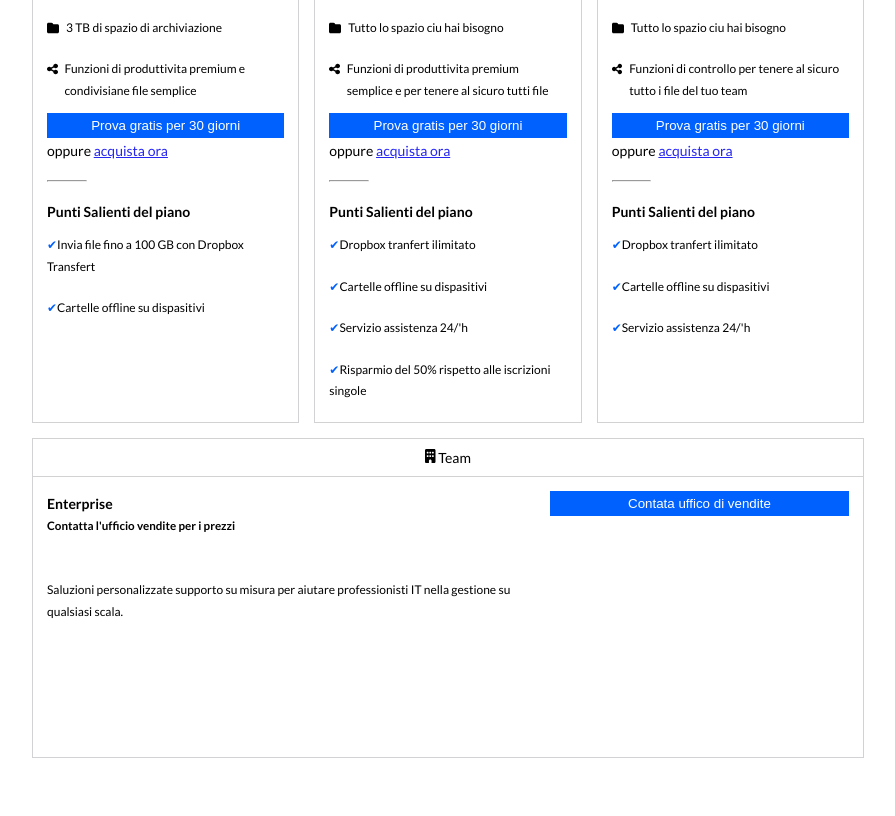
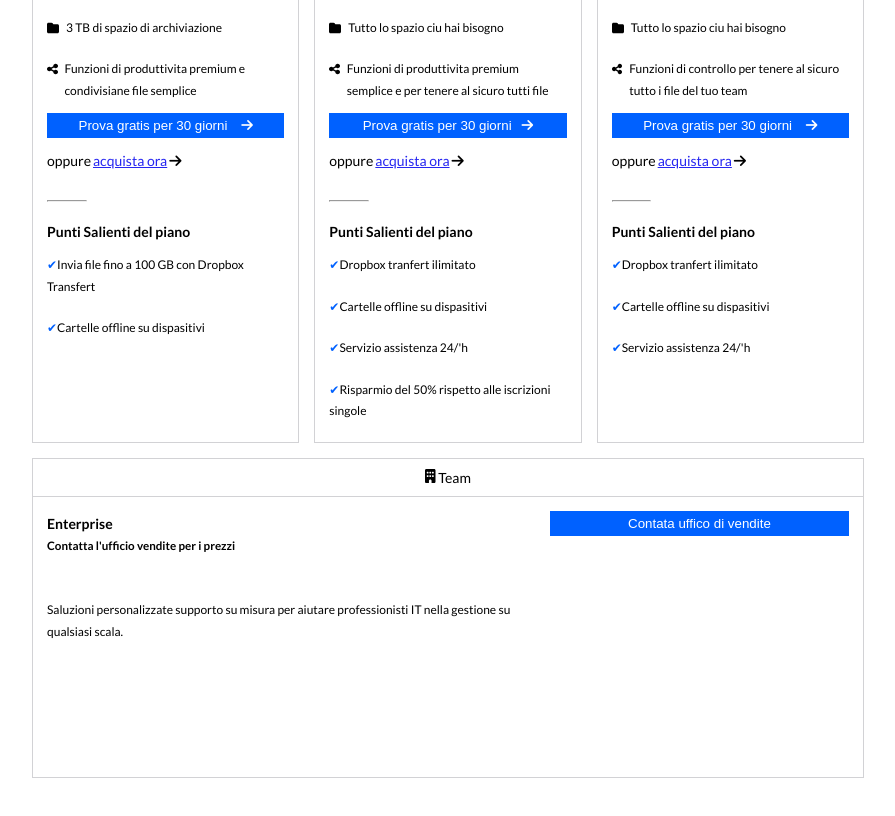
Before and after one commit to agnesvarga1/htmlcss-dropbox, a plain HTML site: page index.html in a window 1280 px wide. Shown: the part 1067-1883 px from the top of the page, without its empty margins (192-1087 px from the left). Drawn offline with Linux system fonts and the light colour scheme.

Commit message:
feat (cards) adde arrows + translate

```diff
--- a/assets/styles.css
+++ b/assets/styles.css
@@ -114,6 +114,10 @@ h1 {
   width: 50%;
 }
 
+#arr-icon:hover {
+  transform: translatey(20px);
+}
+
 .jumbotron svg {
   margin-top: 3rem;
   height: 3rem;
@@ -206,6 +210,10 @@ h2 {
   width: 100%;
 }
 
+#section-1 button .arr-right {
+  margin-left: 10px;
+}
+
 #section-1 a {
   text-decoration: underline;
   color: #2626f1;
@@ -224,6 +232,24 @@ h2 {
 .share-icon {
   margin-top: 5px;
   align-self: flex-start;
+}
+
+.buy-now {
+  padding-block: 10px;
+  display: flex;
+  gap: 2px;
+  align-items: center;
+}
+
+#section-1 .card .cards .buy-now .arr-right {
+  display: inline-block;
+  color: #2626f1;
+  margin: 5px 3px 0;
+  transform: all ease 2s;
+}
+
+.arr-right:hover {
+  transform: translateX(10px);
 }
 
 hr {
@@ -323,7 +349,7 @@ hr {
   color: #2626f1;
 }
 
-/**** section 4***/
+/**** section 4 partners***/
 #section-4 .container {
   display: flex;
 
@@ -357,7 +383,7 @@ hr {
   height: 100%;
   fill: white;
 }
-
+/**middle part **/
 #section-4 .container .middle {
   padding: 20px;
   display: flex;
@@ -383,8 +409,6 @@ hr {
 #section-4 .container .middle span {
   margin-top: 40px;
 }
-
-/**middle part **/
 
 /* section 4 h2 btn*/
 #section-4 .wrapper {
--- a/index.html
+++ b/index.html
@@ -125,8 +125,14 @@
                 </ul>
                 <button class="btn btn-primary">
                   Prova gratis per 30 giorni
+                  <i class="fa-solid fa-arrow-right arr-right"></i>
                 </button>
-                <span>oppure </span><a href="">acquista ora</a>
+                <div class="buy-now">
+                  <span>oppure </span><a href="">acquista ora </a
+                  ><span>
+                    <i class="fa-solid fa-arrow-right arr-right"></i
+                  ></span>
+                </div>
               </div>
               <hr />
               <div class="card-footer">
@@ -178,9 +184,16 @@
                   </li>
                 </ul>
                 <button class="btn btn-primary">
-                  Prova gratis per 30 giorni
+                  Prova gratis per 30 giorni<i
+                    class="fa-solid fa-arrow-right arr-right"
+                  ></i>
                 </button>
-                <span>oppure </span><a href="">acquista ora</a>
+                <div class="buy-now">
+                  <span>oppure </span><a href="">acquista ora </a
+                  ><span>
+                    <i class="fa-solid fa-arrow-right arr-right"></i
+                  ></span>
+                </div>
               </div>
               <hr />
               <div class="card-footer">
@@ -235,8 +248,14 @@
                 </ul>
                 <button class="btn btn-primary">
                   Prova gratis per 30 giorni
+                  <i class="fa-solid fa-arrow-right arr-right"></i>
                 </button>
-                <span>oppure </span><a href="">acquista ora</a>
+                <div class="buy-now">
+                  <span>oppure </span><a href="">acquista ora </a
+                  ><span>
+                    <i class="fa-solid fa-arrow-right arr-right"></i
+                  ></span>
+                </div>
               </div>
               <hr />
               <div class="card-footer">
```
